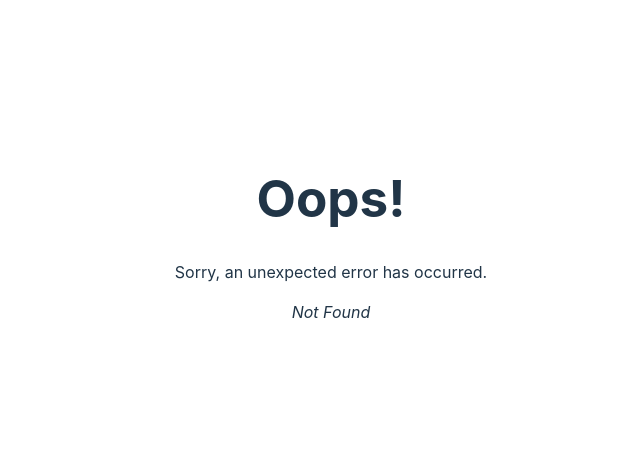
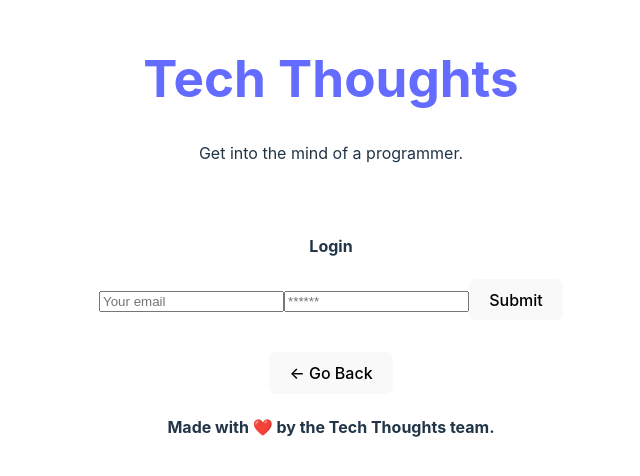
Before and after one commit to brousy/philly-fridges, a React (Vite) app in the folder client/: page /login in a window 1280 px wide. Before the commit this address had no page. Shown: the part 162-638 px from the top of the page, without its empty margins (309-949 px from the left). Built offline with nearby package versions, Linux system fonts and the light colour scheme.

Commit message:
first working auth route.

```diff
--- a/client/src/pages/Login.jsx
+++ b/client/src/pages/Login.jsx
@@ -0,0 +1,94 @@
+import { useState } from 'react';
+import { Link } from 'react-router-dom';
+import { useMutation } from '@apollo/client';
+import { LOGIN_USER } from '../utils/mutations';
+
+import Auth from '../utils/auth';
+
+const Login = (props) => {
+  const [formState, setFormState] = useState({ email: '', password: '' });
+  const [login, { error, data }] = useMutation(LOGIN_USER);
+
+  // update state based on form input changes
+  const handleChange = (event) => {
+    const { name, value } = event.target;
+
+    setFormState({
+      ...formState,
+      [name]: value,
+    });
+  };
+
+  // submit form
+  const handleFormSubmit = async (event) => {
+    event.preventDefault();
+    console.log(formState);
+    try {
+      const { data } = await login({
+        variables: { ...formState },
+      });
+
+      Auth.login(data.login.token);
+    } catch (e) {
+      console.error(e);
+    }
+
+    // clear form values
+    setFormState({
+      email: '',
+      password: '',
+    });
+  };
+
+  return (
+    <main className="flex-row justify-center mb-4">
+      <div className="col-12 col-lg-10">
+        <div className="card">
+          <h4 className="card-header bg-dark text-light p-2">Login</h4>
+          <div className="card-body">
+            {data ? (
+              <p>
+                Success! You may now head{' '}
+                <Link to="/">back to the homepage.</Link>
+              </p>
+            ) : (
+              <form onSubmit={handleFormSubmit}>
+                <input
+                  className="form-input"
+                  placeholder="Your email"
+                  name="email"
+                  type="email"
+                  value={formState.email}
+                  onChange={handleChange}
+                />
+                <input
+                  className="form-input"
+                  placeholder="******"
+                  name="password"
+                  type="password"
+                  value={formState.password}
+                  onChange={handleChange}
+                />
+                <button
+                  className="btn btn-block btn-primary"
+                  style={{ cursor: 'pointer' }}
+                  type="submit"
+                >
+                  Submit
+                </button>
+              </form>
+            )}
+
+            {error && (
+              <div className="my-3 p-3 bg-danger text-white">
+                {error.message}
+              </div>
+            )}
+          </div>
+        </div>
+      </div>
+    </main>
+  );
+};
+
+export default Login;
--- a/client/src/utils/auth.js
+++ b/client/src/utils/auth.js
@@ -1,8 +1,8 @@
-import decode from 'jwt-decode';
+import { jwtDecode }  from 'jwt-decode';
 
 class AuthService {
   getProfile() {
-    return decode(this.getToken());
+    return jwtDecode(this.getToken());
   }
 
   loggedIn() {
@@ -13,7 +13,7 @@
 
   isTokenExpired(token) {
     // Decode the token to get its expiration time that was set by the server
-    const decoded = decode(token);
+    const decoded = jwtDecode(token);
     // If the expiration time is less than the current time (in seconds), the token is expired and we return `true`
     if (decoded.exp < Date.now() / 1000) {
       localStorage.removeItem('id_token');
--- a/client/src/utils/mutations.js
+++ b/client/src/utils/mutations.js
@@ -33,11 +33,12 @@
       username
       }
     }
-  }
 `;
 
+
+
 export const ADD_ITEM = gql`
-    mutation addItem($itemName: String!, itemQuantity: String!, isFrozen: Boolean, itemUsername: String!, itemFridgename: String!) {
+    mutation addItem($itemName: String!, $itemQuantity: String!, $isFrozen: Boolean, $itemUsername: String!, $itemFridgename: String!) {
         addFridge(itemName: $itemName, itemQuantity: $itemQuantity, isFrozen: $isFrozen, itemUsername: $itemUsername, itemFridgename: $itemFridgename) {
             _id
             itemName
```
Also changed, not shown: client/src/main.jsx (+4 -7 lines), 1 other file (tests, documents, lock files or other folders).
